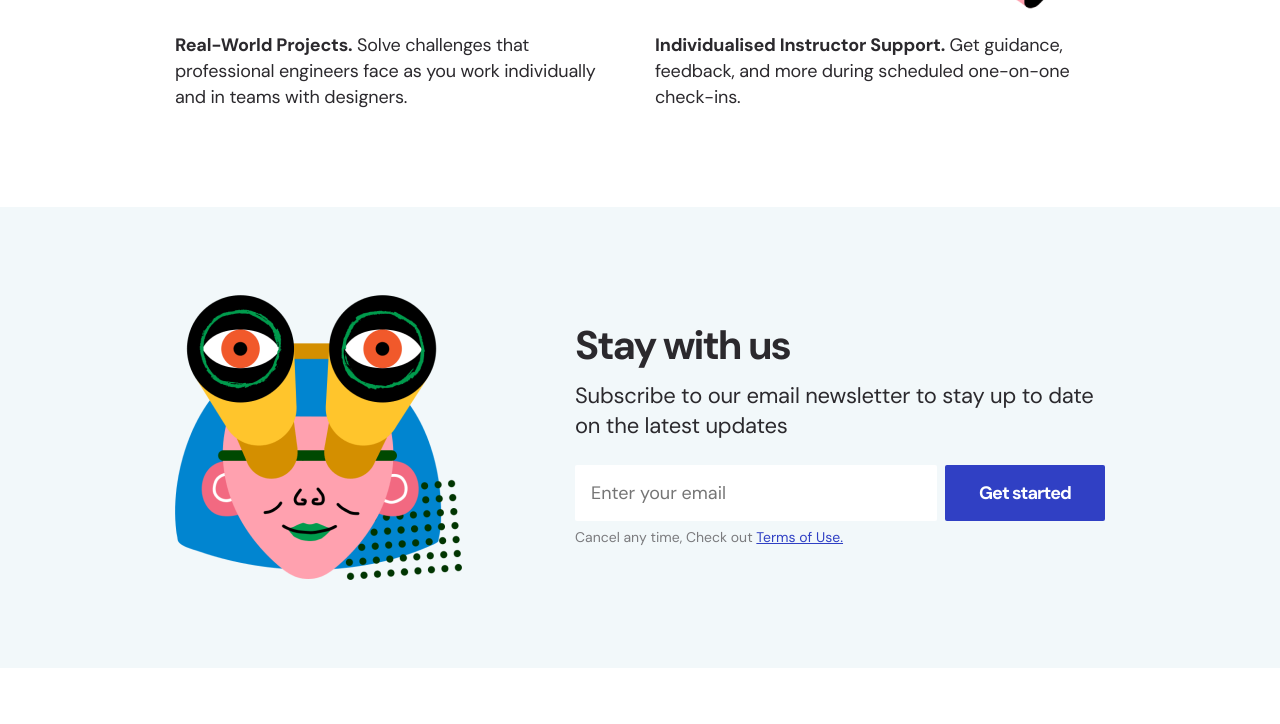
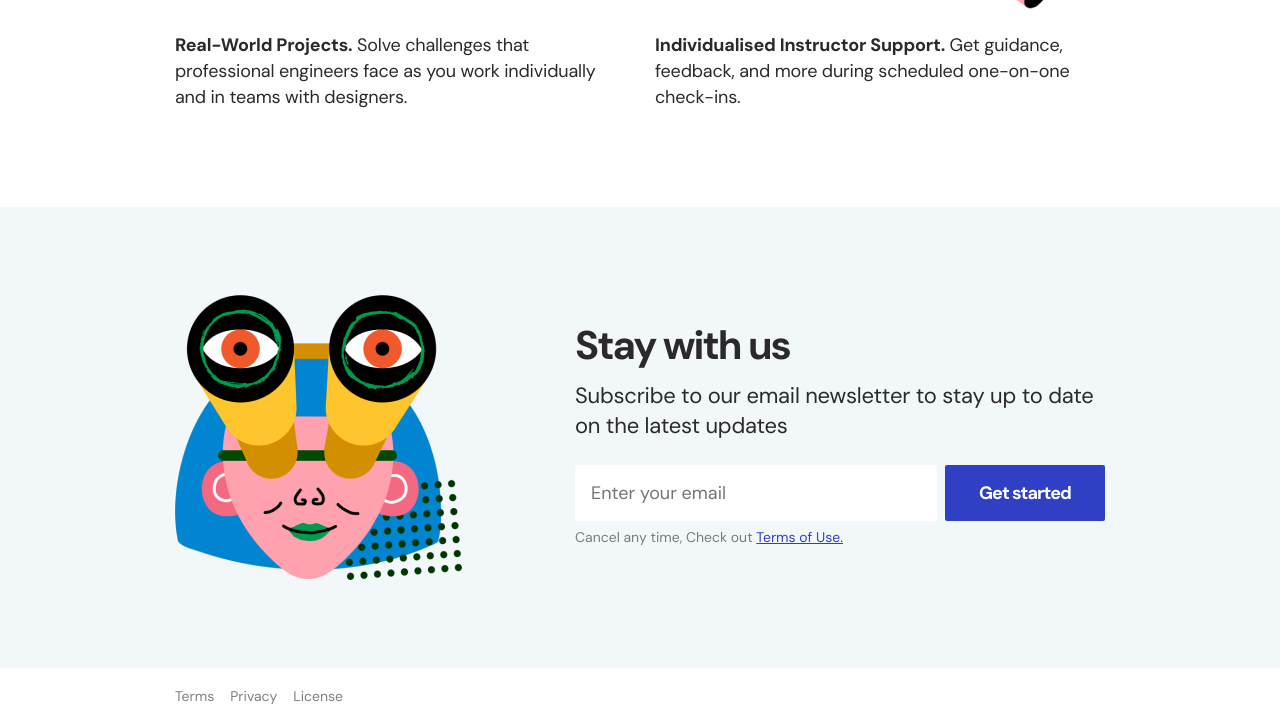
Before and after one commit to jeongkichang/publishing, a plain HTML site: page goorm/index.html in a window 1280 px wide. Shown: the part 2236-2960 px from the top of the page. Before the commit the page ends 2904 px from the top, so only its background shows below. Drawn offline with Linux system fonts and the light colour scheme.

Commit message:
add footer section

```diff
--- a/goorm/index.html
+++ b/goorm/index.html
@@ -121,5 +121,25 @@
             </div>
         </div>
     </aside>
+
+    <footer class="footer">
+        <div class="container">
+            <div class="row">
+                <div class="col-12">
+                    <ul class="footer-links">
+                        <li class="footer-link">
+                            <a href="#">Terms</a>
+                        </li>
+                        <li class="footer-link">
+                            <a href="#">Privacy</a>
+                        </li>
+                        <li class="footer-link">
+                            <a href="#">License</a>
+                        </li>
+                    </ul>
+                </div>
+            </div>
+        </div>
+    </footer>
 </body>
 </html>
--- a/goorm/style.css
+++ b/goorm/style.css
@@ -278,6 +278,25 @@ p {
     color: #3040C4;
 }
 
+/* Footer */
+.footer {
+    padding: 24px 0;
+}
+
+.footer-link {
+    margin-bottom: 8px;
+}
+
+.footer-link:last-child {
+    margin-bottom: 0;
+}
+
+.footer-link a {
+    font-size: 14px;
+    line-height: 1.71428571;
+    color: #807F81;
+}
+
 /* >= 768px (Desktop) */
 @media screen and (min-width: 768px){
     /* Reset CSS */
@@ -428,6 +447,25 @@ p {
         font-size: 14px;
         line-height: 1.7142857;
     }
+
+    /* Footer */
+    .footer{
+        padding: 16px 0;
+    }
+
+    .footer-links {
+        display: flex;
+        align-items: center;
+    }
+
+    .footer-link {
+        margin-right: 16px;
+        margin-bottom: 0;
+    }
+
+    .footer-link:last-child {
+        margin-right: 0;
+    }
 }
 
 /* Custom Grid System - Fix container width */
```
